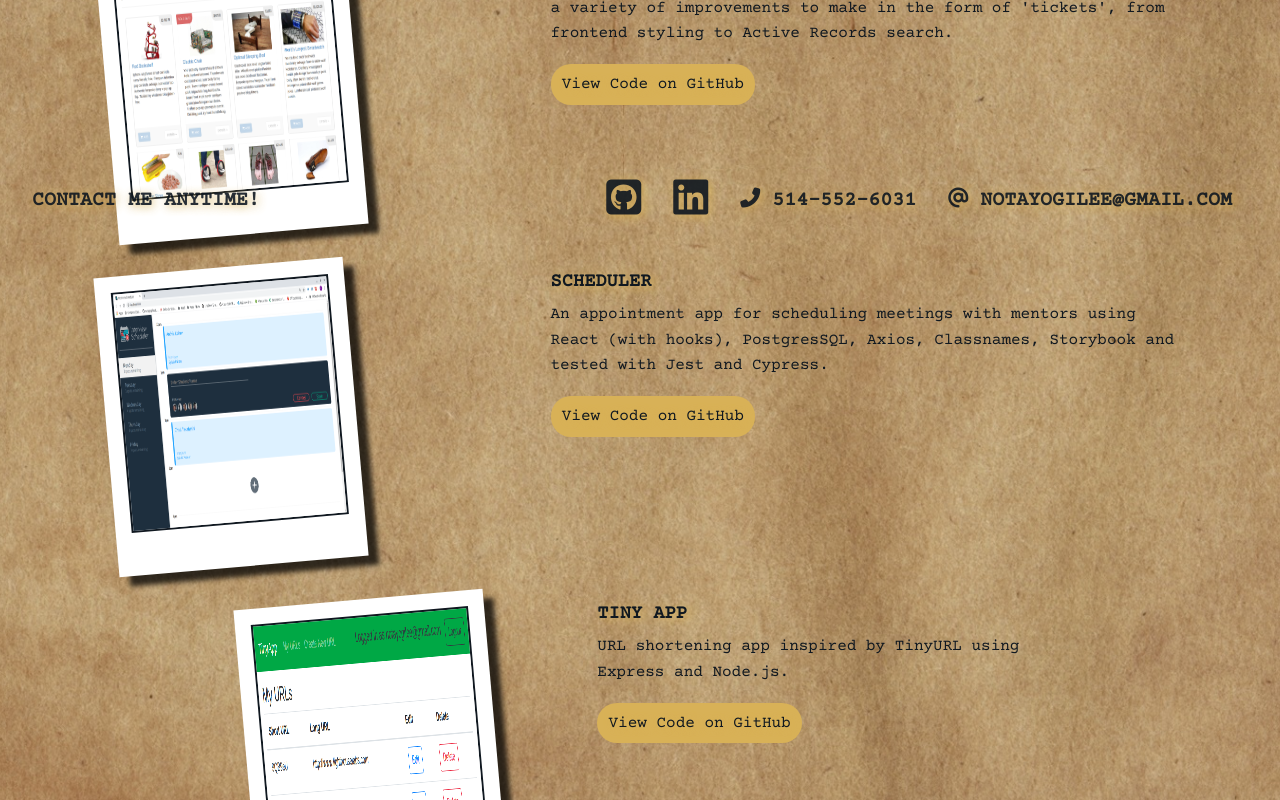
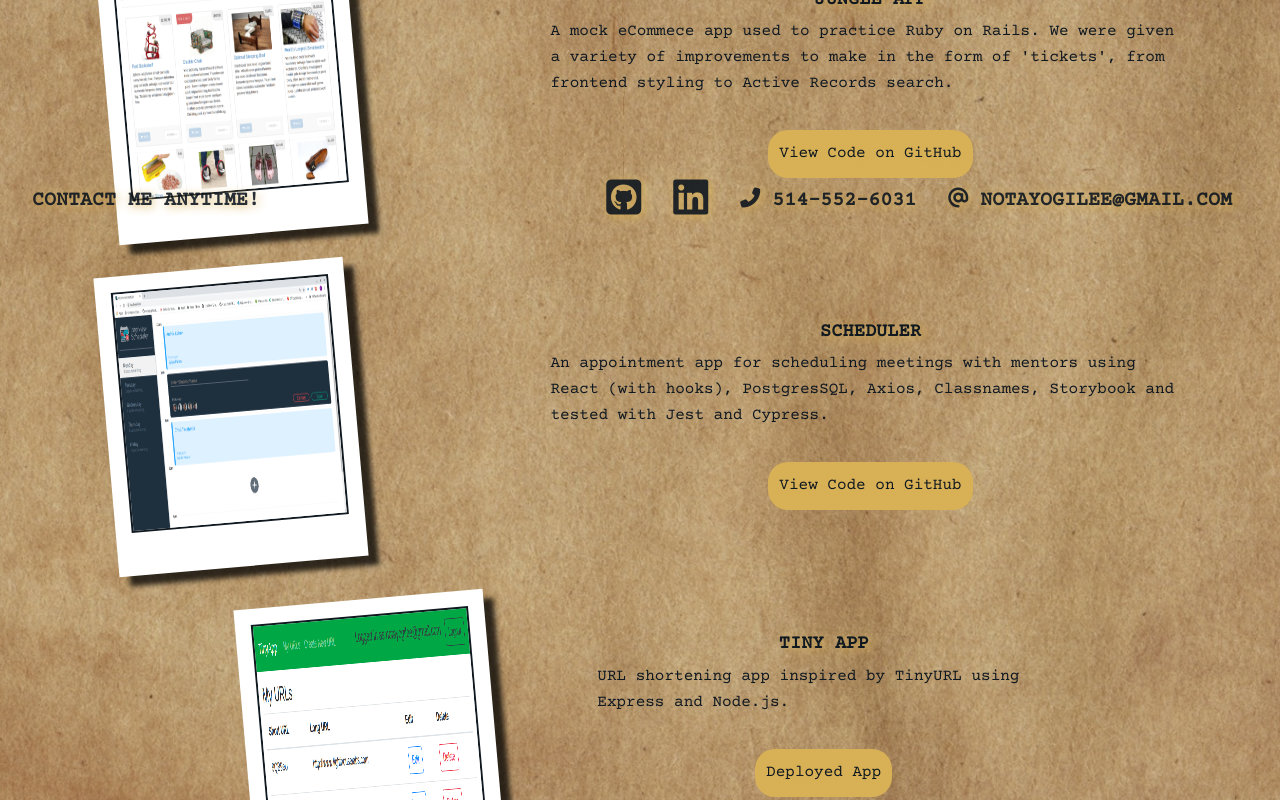
Before and after one commit to notayogilee/portfolio, a React (Create React App) app: page /projects in a window 1280 px wide. Shown: the part 560-1360 px from the top of the page. Built offline with nearby package versions, Linux system fonts and the light colour scheme.

Commit message:
add link to deployed project

```diff
--- a/src/components/Projects.js
+++ b/src/components/Projects.js
@@ -58,7 +58,9 @@ const Projects = () => {
             <h3>Tiny App</h3>
             <p>URL shortening app inspired by TinyURL using Express and Node.js.</p>
             <br />
+            <a href="https://really-tiny-app.herokuapp.com/" target="_blank" rel="noopener noreferrer">Deployed App</a>
             <a href="https://github.com/notayogilee/tinyapp" target="_blank" rel="noopener noreferrer">View Code on GitHub</a>
+
           </div>
         </div>
         <div className="tweeter">
--- a/src/components/Projects.scss
+++ b/src/components/Projects.scss
@@ -44,6 +44,8 @@
       }
 
       .project-description {
+        display: flex;
+        flex-direction: column;
         height: 300px;
         width: 50%;
         justify-content: center;
@@ -59,6 +61,7 @@
       }
 
       a {
+        margin: 0.5rem;
         padding: 0.7rem;
         background-color: var(--secondary-color);
         text-shadow: 4px 2px 10px #d8b157;
```
